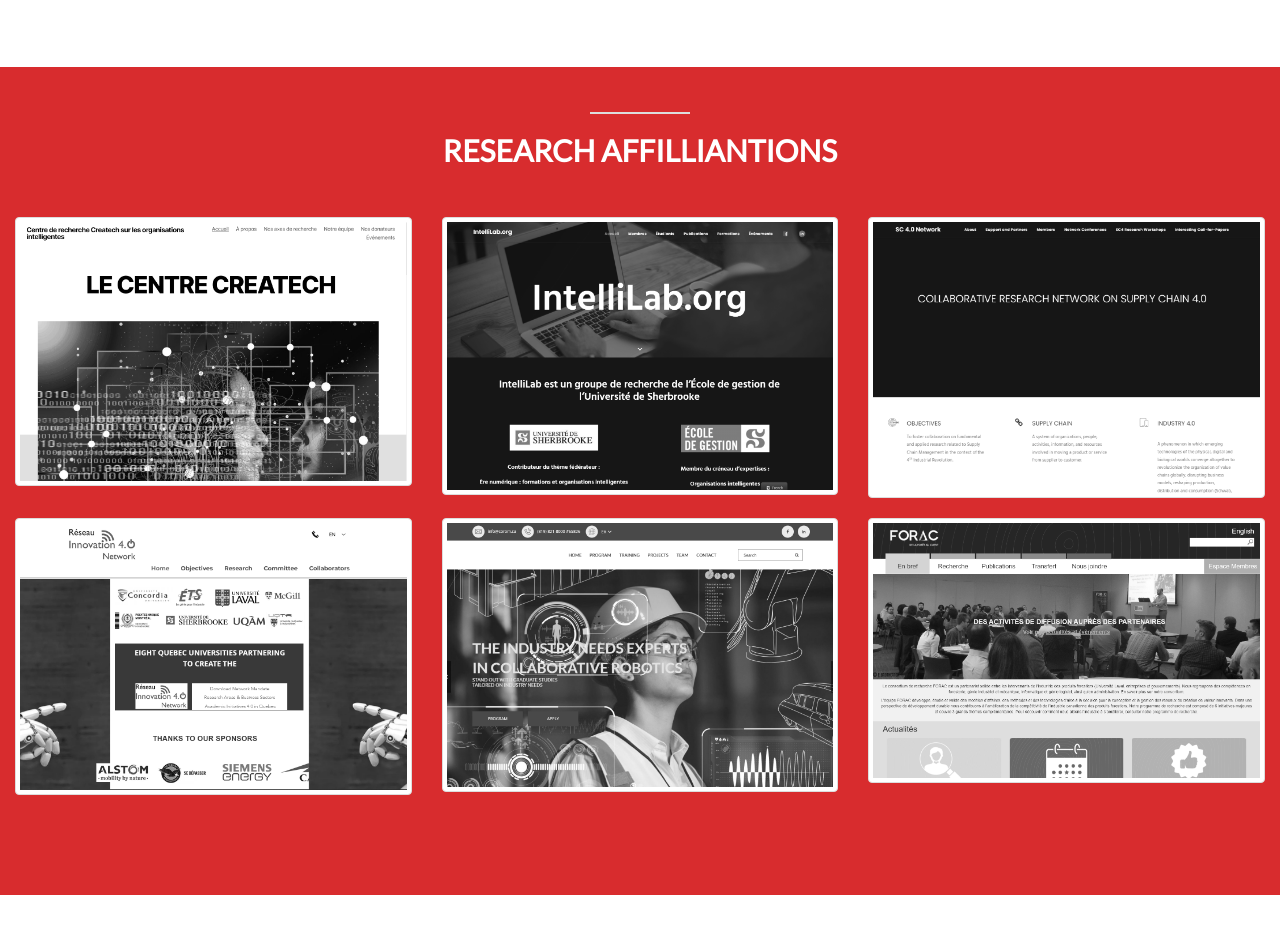
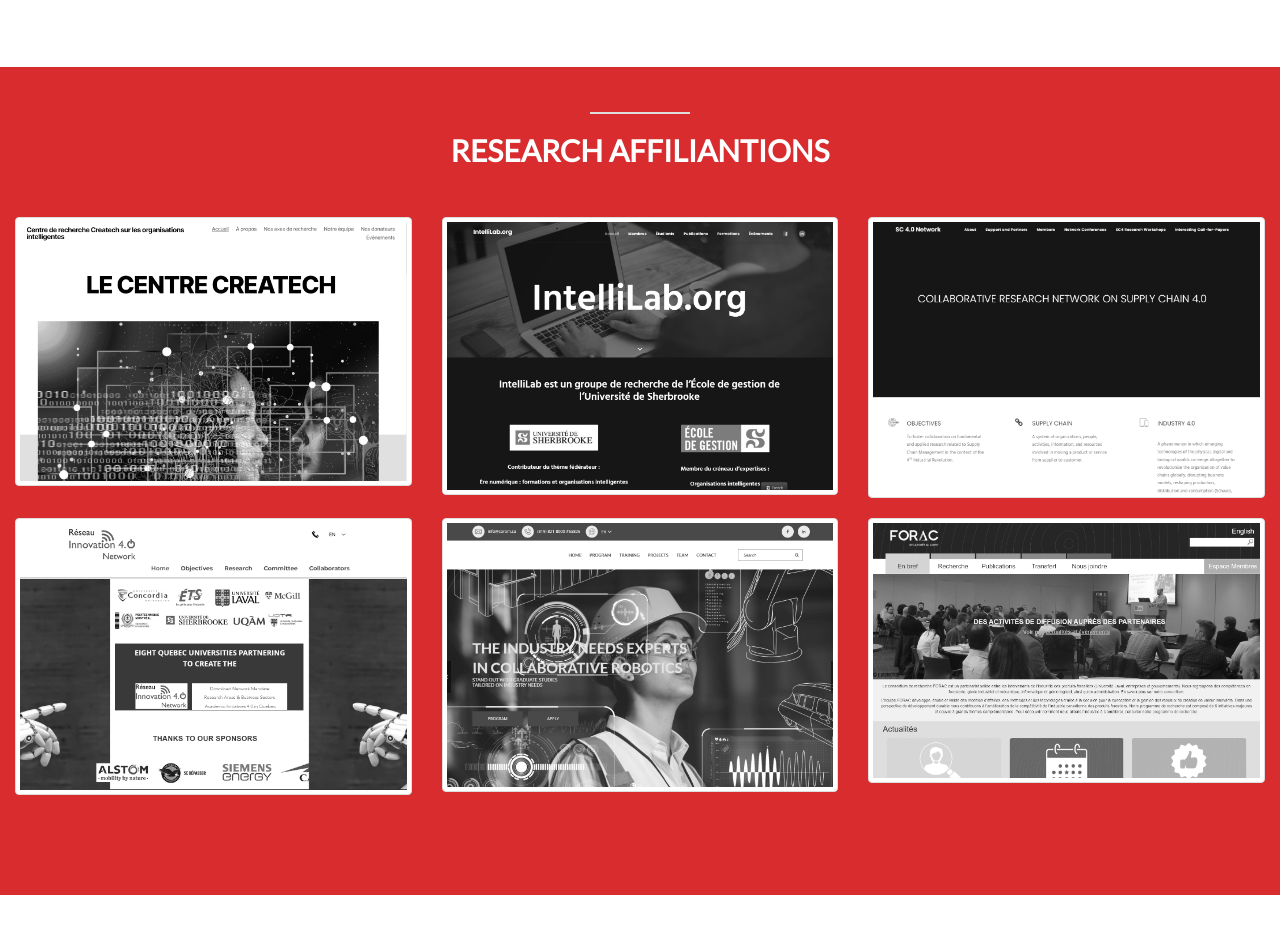
Before and after one commit to lase-gh/lase-gh.github.io, a plain HTML site: page index.html in a window 1280 px wide. Shown: the part 2740-3671 px from the top of the page. Drawn offline with nearby package versions, Linux system fonts and the light colour scheme.

Commit message:
Update index.html

```diff
--- a/index.html
+++ b/index.html
@@ -213,7 +213,7 @@
             <div class="container-fluid">
                 <div class="white-divider"></div>
                 <div class="heading">
-                    <h2>Research Affilliantions</h2>
+                    <h2>Research Affiliantions</h2>
                 </div>
                 <div class="row"> <!--à partir de sm ça devient 3 colones-->
                     <div class="col-sm-4">
```
